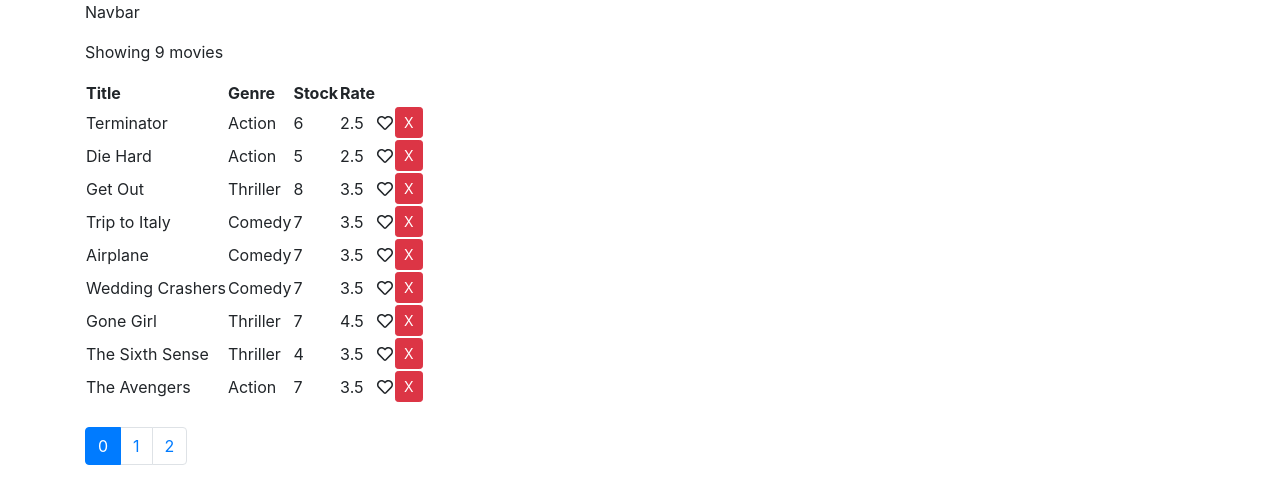
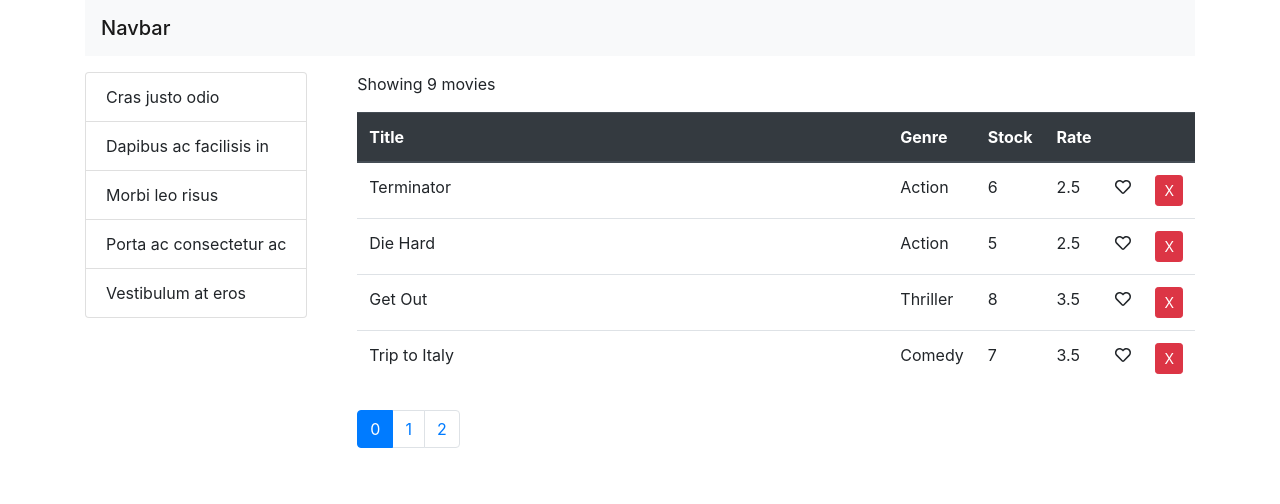
Before and after one commit to jparelladab/vidly, a React (Create React App) app: page / in a window 1280 px wide. Shown: the top 504 px of the page. Built offline with nearby package versions, Linux system fonts and the light colour scheme.

Commit message:
pagination

```diff
--- a/src/common/pagination.jsx
+++ b/src/common/pagination.jsx
@@ -3,8 +3,9 @@
 
 
 
+
 const Pagination = (props) => {
-  const {onPageChange, currentPage} = props
+  const {onPageChange, currentPage} = props;
   const pages = Math.ceil(props.itemsCount / props.pageSize);
   const pagesArr = [];
 
@@ -26,4 +27,6 @@
 
 
 
+
+
 export default Pagination;
--- a/src/components/movies.jsx
+++ b/src/components/movies.jsx
@@ -2,13 +2,15 @@
 import Movie from './movie';
 import Pagination from '../common/pagination';
 import {getMovies, deleteMovie} from '../services/fakeMovieService';
+import {paginate} from '../utils/paginate';
+import PropTypes from 'prop-types';
 
 
 class Movies extends Component{
   state = {
     movies: getMovies(),
     likes: [],
-    pageSize: 3,
+    pageSize: 4,
     currentPage: 0
   };
 
@@ -39,25 +41,38 @@
   render(){
 
   const {length: count} = this.state.movies;
+  const { pageSize, currentPage, movies } = this.state;
+  const paginatedMovies = paginate(movies, currentPage, pageSize );
 
     if (count === 0) return <p>There are no movies</p>
     return (
-      <React.Fragment>
+      <div className="movies-container">
+
+        <div className="movies-filter">
+          <ul className="list-group">
+            <li className="list-group-item">Cras justo odio</li>
+            <li className="list-group-item">Dapibus ac facilisis in</li>
+            <li className="list-group-item">Morbi leo risus</li>
+            <li className="list-group-item">Porta ac consectetur ac</li>
+            <li className="list-group-item">Vestibulum at eros</li>
+          </ul>
+        </div>
+        <div>
           <p>Showing {count} movies</p>
 
-          <table>
-              <thead>
+            <table className="table">
+                <thead className="thead-dark">
                   <tr>
-                  <th>Title</th>
-                  <th>Genre</th>
-                  <th>Stock</th>
-                  <th>Rate</th>
-                  <th></th>
-                  <th></th>
+                    <th className="col">Title</th>
+                    <th className="col">Genre</th>
+                    <th className="col">Stock</th>
+                    <th className="col">Rate</th>
+                    <th className="col"></th>
+                    <th className="col"></th>
                   </tr>
                 </thead>
-            <tbody>
-                { this.state.movies.map (movie =>
+              <tbody className="table-striped">
+                  { paginatedMovies.map (movie =>
                     <Movie
                       movie={movie}
                       key={movie._id}
@@ -76,11 +91,19 @@
               currentPage={this.state.currentPage}
             />
 
-      </React.Fragment>
+          </div>
+
+      </div>
     );
-
+  }
 }
 
+//Adding Proptypes to catch bugs
+Pagination.propTypes = {
+  itemsCount: PropTypes.number.isRequired,
+  pageSize: PropTypes.number.isRequired,
+  currentPage: PropTypes.number.isRequired,
+  onPageChange: PropTypes.func.isRequired
 }
 
 
--- a/src/components/navbar.jsx
+++ b/src/components/navbar.jsx
@@ -1,6 +1,8 @@
 function navbar(){
   return (
-    <p>Navbar</p>
+   <nav className="navbar navbar-light bg-light mb-3">
+    <span className="navbar-brand mb-0 h1">Navbar</span>
+  </nav>
   );
 }
 
--- a/src/index.css
+++ b/src/index.css
@@ -11,3 +11,10 @@
   font-family: source-code-pro, Menlo, Monaco, Consolas, 'Courier New',
     monospace;
 }
+
+
+.movies-container {
+  display: grid;
+  grid-template-columns: auto 1fr;
+  column-gap: 50px;
+}
--- a/src/index.js
+++ b/src/index.js
@@ -6,6 +6,7 @@
 // import 'font-awesome/css/font-awesome.css';
 // import 'font-awesome/css/font-awesome.min.css';
 import './fontawesome';
+import './index.css';
 
 ReactDOM.render(
   // <React.StrictMode>
--- /dev/null
+++ b/src/utils/paginate.js
@@ -0,0 +1,6 @@
+
+
+export function paginate(items, pageNumber, pageSize){
+  const startIndex = (pageNumber) * pageSize;
+  return items.slice(startIndex, startIndex + pageSize);
+}
```
Also changed, not shown: 1 other file (tests, documents, lock files or other folders). Lines whose indentation alone changed are shown as unchanged.
